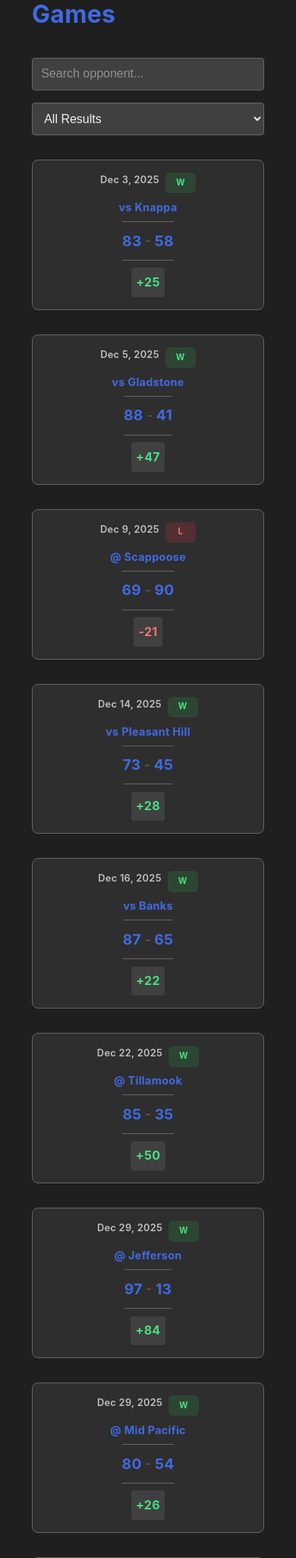
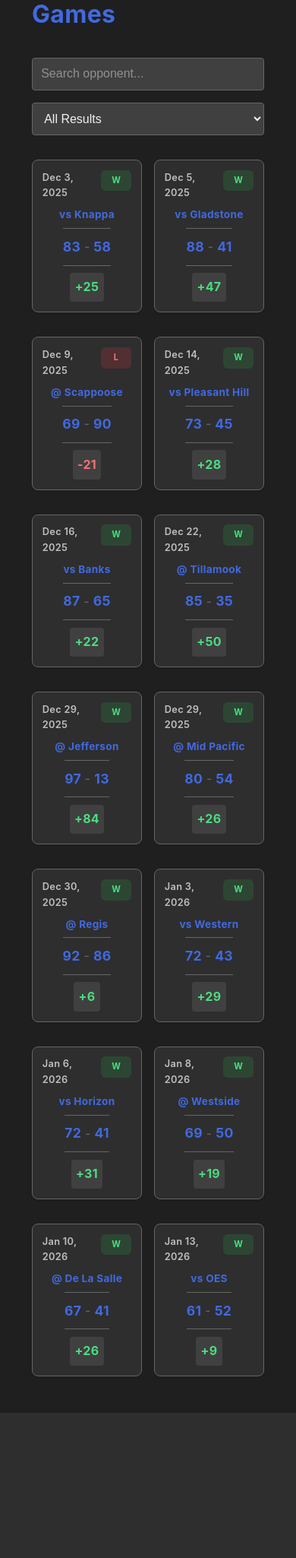
Before and after one commit to Gavino1730/Stats, a Flask app: page /games in a window 390 px wide. Shown: the part 167-2217 px from the top of the page at 76% size. After the commit the page ends 2026 px from the top, so only its background shows below. Run offline with Flask 3, Linux system fonts and the light colour scheme.

Commit message:
Adjust container and grid styles for improved layout and responsiveness

```diff
--- a/static/style.css
+++ b/static/style.css
@@ -94,7 +94,7 @@ body {
 }
 
 .container {
-    max-width: 1400px;
+    max-width: 1600px;
     margin: 0 auto;
     padding: 0 20px;
 }
@@ -554,7 +554,7 @@ body {
 
 /* Games Grid */
 .games-container {
-    grid-template-columns: repeat(auto-fill, minmax(220px, 1fr));
+    grid-template-columns: repeat(auto-fill, minmax(180px, 1fr));
 }
 
 .game-card {
@@ -641,7 +641,7 @@ body {
 
 /* Players Grid */
 .players-container {
-    grid-template-columns: repeat(auto-fill, minmax(200px, 1fr));
+    grid-template-columns: repeat(auto-fill, minmax(165px, 1fr));
 }
 
 .player-card {
@@ -1374,7 +1374,7 @@ body {
     }
 
     .games-container {
-        grid-template-columns: 1fr;
+        grid-template-columns: repeat(auto-fill, minmax(160px, 1fr));
     }
 
     .game-card {
@@ -1764,15 +1764,15 @@ body {
     }
 
     .games-container {
-        grid-template-columns: 1fr;
+        grid-template-columns: repeat(auto-fill, minmax(140px, 1fr));
     }
 
     .game-card {
-        padding: 1rem;
+        padding: 0.8rem;
     }
 
     .game-card-opponent {
-        font-size: 0.9rem;
+        font-size: 0.85rem;
     }
 
     .game-card-score {
@@ -1781,11 +1781,11 @@ body {
 
     .game-card-score-vc,
     .game-card-score-opp {
-        font-size: 1.2rem;
+        font-size: 1.1rem;
     }
 
     .players-container {
-        grid-template-columns: 1fr;
+        grid-template-columns: repeat(auto-fill, minmax(140px, 1fr));
     }
 
     .player-card {
```
